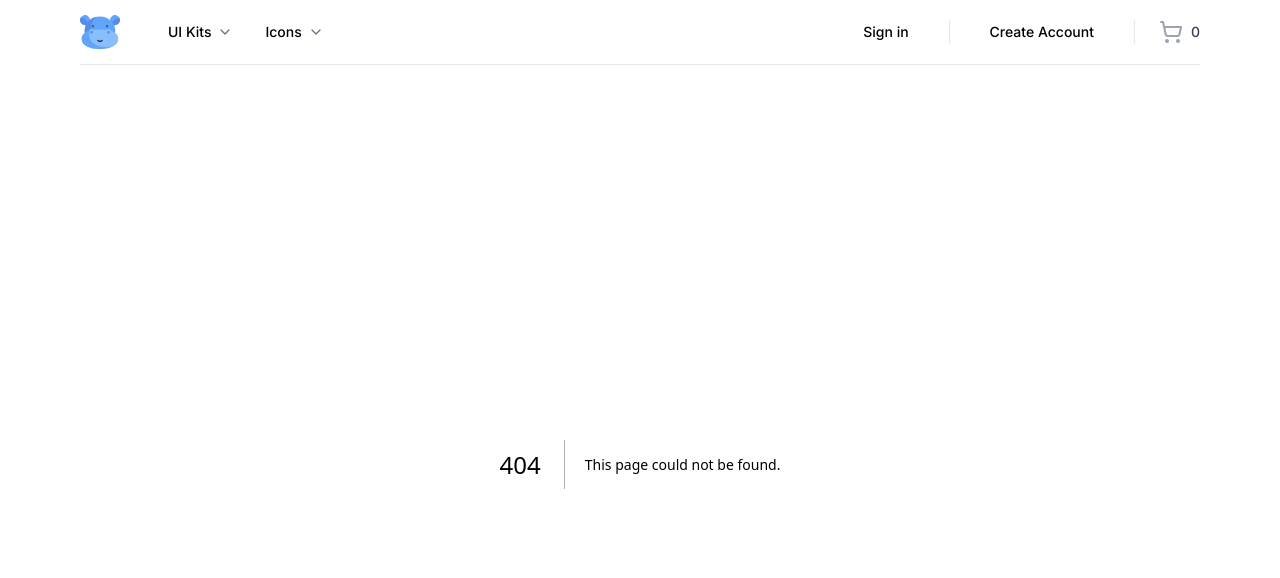
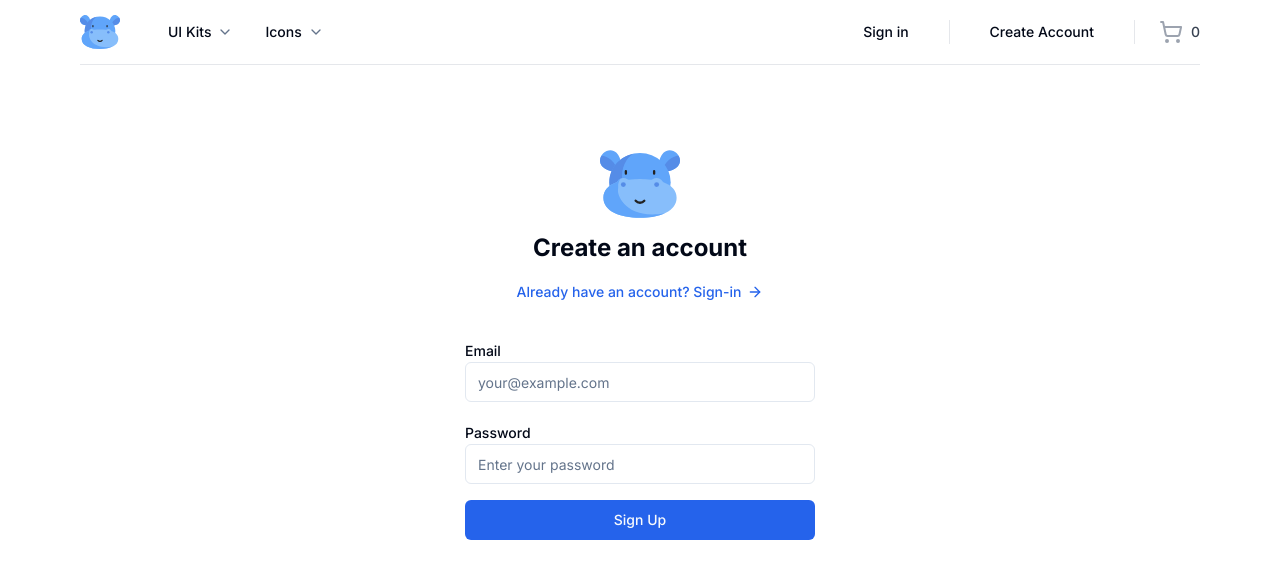
Before and after one commit to MuhammadAliyan10/Digital-Marketplace, a Next.js app in the folder marketplace/: page /sign-up in a window 1280 px wide. Before the commit this address had no page. Shown: the top 578 px of the page. Built offline with nearby package versions, Linux system fonts and the light colour scheme.

Commit message:
Add auth flow

```diff
--- /dev/null
+++ b/marketplace/src/app/(auth)/sign-up/page.tsx
@@ -0,0 +1,78 @@
+"use client";
+import { Icons } from "@/components/Icons";
+import { Button, buttonVariants } from "@/components/ui/button";
+import { Input } from "@/components/ui/input";
+import { Label } from "@/components/ui/label";
+import { cn } from "@/lib/utils";
+import { ArrowRight } from "lucide-react";
+import Link from "next/link";
+import React from "react";
+import { useForm } from "react-hook-form";
+import { zodResolver } from "@hookform/resolvers/zod";
+import {
+  AuthCredentialsValidator,
+  TAuthCredentialsValidator,
+} from "@/lib/Validators/Credential";
+
+const page = () => {
+  const {
+    register,
+    handleSubmit,
+    formState: { errors },
+  } = useForm<TAuthCredentialsValidator>({
+    resolver: zodResolver(AuthCredentialsValidator),
+  });
+
+  const onSubmit = ({ email, password }: TAuthCredentialsValidator) => {
+    console.log(email, password);
+  };
+  return (
+    <div className="container relative flex pt-20 flex-col items-center justify-center lg:px-0">
+      <div className="mx-auto flex w-full flex-col justify-center space-y-6 sm:w-[350px]">
+        <div className="flex flex-col items-center space-y-2 text-center">
+          <Icons.logo className="h-20 w-20" />
+          <h1 className="text-2xl font-bold">Create an account</h1>
+          <Link
+            href="/sign-in"
+            className={buttonVariants({
+              variant: "link",
+              className: "gap-1.5",
+            })}
+          >
+            Already have an account? Sign-in
+            <ArrowRight className="h-4 w-4" />
+          </Link>
+        </div>
+        <div className="grip gap-6">
+          <form onSubmit={handleSubmit(onSubmit)}>
+            <div className="grid gap-2">
+              <div className="grid gap-1 py-2">
+                <Label htmlFor="email">Email</Label>
+                <Input
+                  {...register("email")}
+                  className={cn({
+                    "focus-visible:ring-red-500": errors.email,
+                  })}
+                  placeholder="your@example.com"
+                />
+              </div>
+              <div className="grid gap-1 py-2">
+                <Label htmlFor="password">Password</Label>
+                <Input
+                  {...register("password")}
+                  className={cn({
+                    "focus-visible:ring-red-500": errors.password,
+                  })}
+                  placeholder="Enter your password"
+                />
+              </div>
+              <Button>Sign Up</Button>
+            </div>
+          </form>
+        </div>
+      </div>
+    </div>
+  );
+};
+
+export default page;
--- a/marketplace/src/components/Navbar.tsx
+++ b/marketplace/src/components/Navbar.tsx
@@ -26,7 +26,7 @@
                 <div className="hidden lg:flex lg:flex-1 lg:items-center lg:justify-end lg:space-x-6">
                   {user ? null : (
                     <Link
-                      href="/log"
+                      href="/sign-up"
                       className={buttonVariants({ variant: "ghost" })}
                     >
                       Sign in
--- /dev/null
+++ b/marketplace/src/components/ui/input.tsx
@@ -0,0 +1,25 @@
+import * as React from "react"
+
+import { cn } from "@/lib/utils"
+
+export interface InputProps
+  extends React.InputHTMLAttributes<HTMLInputElement> {}
+
+const Input = React.forwardRef<HTMLInputElement, InputProps>(
+  ({ className, type, ...props }, ref) => {
+    return (
+      <input
+        type={type}
+        className={cn(
+          "flex h-10 w-full rounded-md border border-input bg-background px-3 py-2 text-sm ring-offset-background file:border-0 file:bg-transparent file:text-sm file:font-medium placeholder:text-muted-foreground focus-visible:outline-none focus-visible:ring-2 focus-visible:ring-ring focus-visible:ring-offset-2 disabled:cursor-not-allowed disabled:opacity-50",
+          className
+        )}
+        ref={ref}
+        {...props}
+      />
+    )
+  }
+)
+Input.displayName = "Input"
+
+export { Input }
--- /dev/null
+++ b/marketplace/src/components/ui/label.tsx
@@ -0,0 +1,26 @@
+"use client"
+
+import * as React from "react"
+import * as LabelPrimitive from "@radix-ui/react-label"
+import { cva, type VariantProps } from "class-variance-authority"
+
+import { cn } from "@/lib/utils"
+
+const labelVariants = cva(
+  "text-sm font-medium leading-none peer-disabled:cursor-not-allowed peer-disabled:opacity-70"
+)
+
+const Label = React.forwardRef<
+  React.ElementRef<typeof LabelPrimitive.Root>,
+  React.ComponentPropsWithoutRef<typeof LabelPrimitive.Root> &
+    VariantProps<typeof labelVariants>
+>(({ className, ...props }, ref) => (
+  <LabelPrimitive.Root
+    ref={ref}
+    className={cn(labelVariants(), className)}
+    {...props}
+  />
+))
+Label.displayName = LabelPrimitive.Root.displayName
+
+export { Label }
--- /dev/null
+++ b/marketplace/src/lib/Validators/Credential.ts
@@ -0,0 +1,11 @@
+import { z } from "zod";
+
+export const AuthCredentialsValidator = z.object({
+  email: z.string().email(),
+  password: z
+    .string()
+    .min(8, { message: "Password must be 8 characters long." }),
+});
+export type TAuthCredentialsValidator = z.infer<
+  typeof AuthCredentialsValidator
+>;
```
Also changed, not shown: marketplace/package.json (+6 -1 lines), 1 other file (tests, documents, lock files or other folders).
